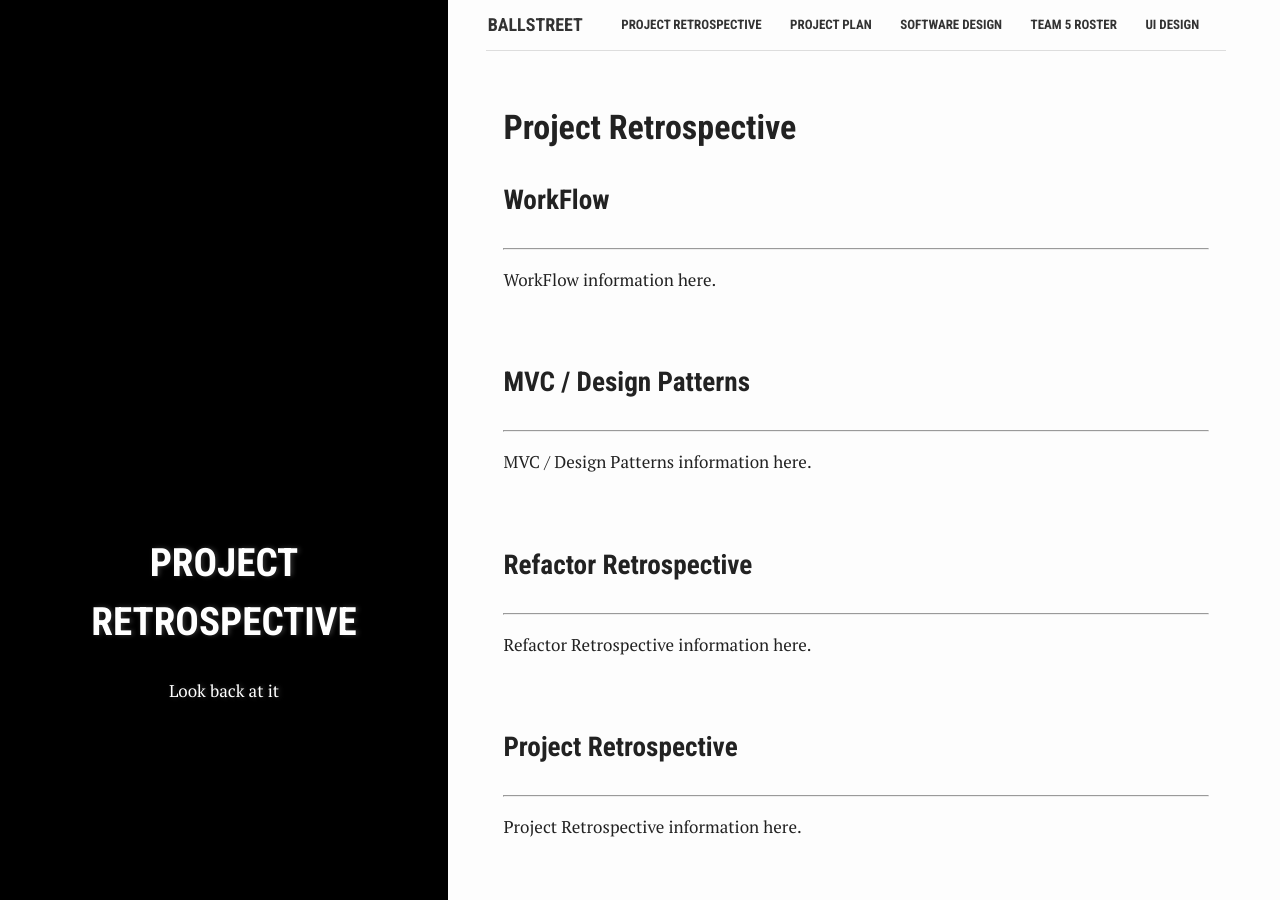
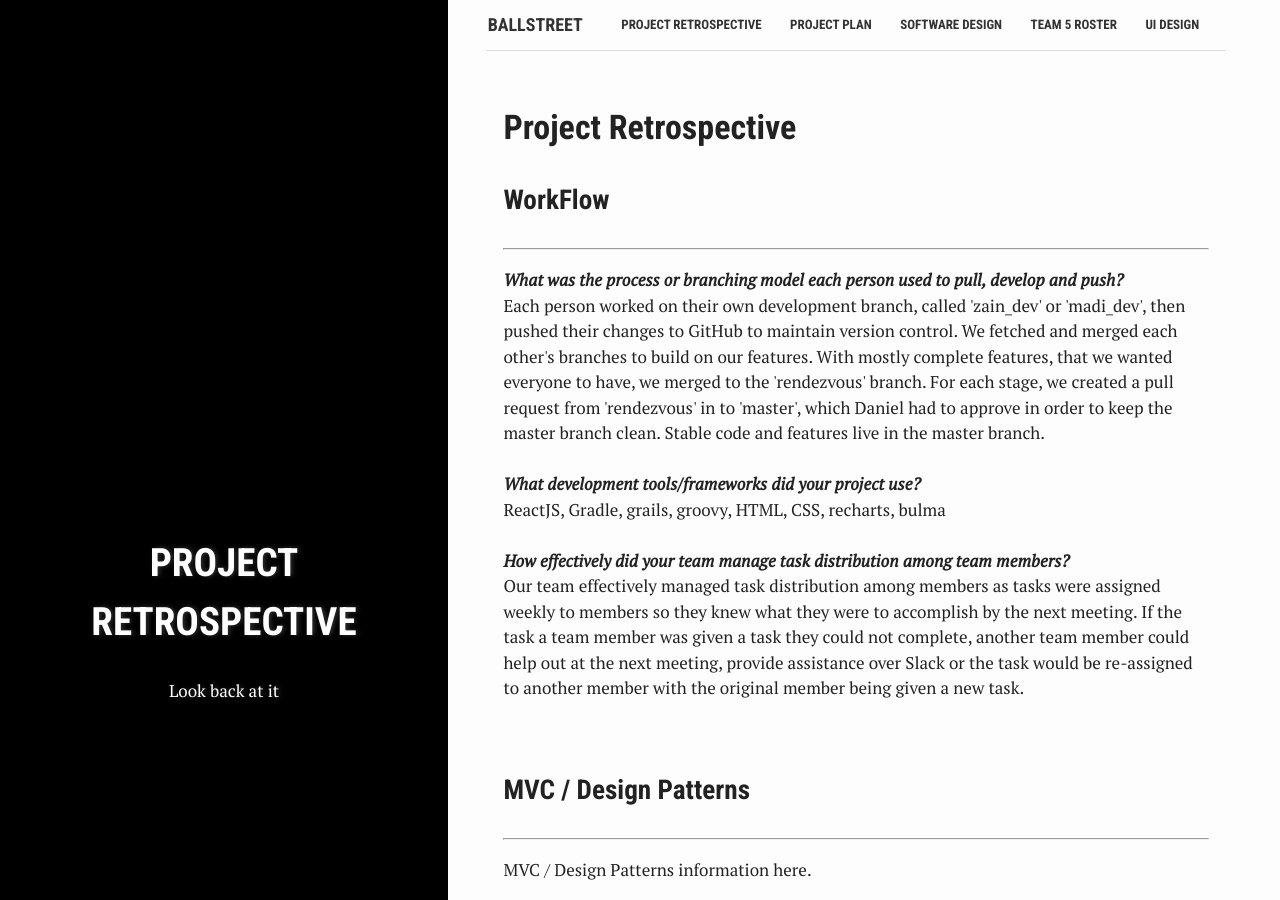
Before and after one commit to ufrauq/Ball-Street, a Jekyll site: the page built from proj_retro.md, in a window 1280 px wide and 900 px high. Built offline with Jekyll 4.4.1, drawn with Linux system fonts in a browser that asks for light colours.

Commit message:
Update proj_retro.md
WorkFlow some parts.

```diff
--- a/proj_retro.md
+++ b/proj_retro.md
@@ -11,7 +11,19 @@ active: Project-Retrospective
 
 <h3> WorkFlow </h3>
 <hr>
-<p> WorkFlow information here. </p>
+<p> <b><i>What was the process or branching model each person used to pull, develop and push? </i></b>
+<br>
+Each person worked on their own development branch, called 'zain_dev' or 'madi_dev', then pushed their changes to GitHub to maintain version control. We fetched and merged each other's branches to build on our features. With mostly complete features, that we wanted everyone to have, we merged to the 'rendezvous' branch. For each stage, we created a pull request from 'rendezvous' in to 'master', which Daniel had to approve in order to keep the master branch clean. Stable code and features live in the master branch.
+<br><br>
+<b><i>What development tools/frameworks did your project use?</i></b>
+<br>
+ReactJS, Gradle, grails, groovy, HTML, CSS, recharts, bulma
+<br><br>
+
+<b><i>How effectively did your team manage task distribution among team members?</i></b>
+<br>
+Our team effectively managed task distribution among members as tasks were assigned weekly to members so they knew what they were to accomplish by the next meeting. If the task a team member was given a task they could not complete, another team member could help out at the next meeting, provide assistance over Slack or the task would be re-assigned to another member with the original member being given a new task.
+</p>
 
 <br>
 
```
